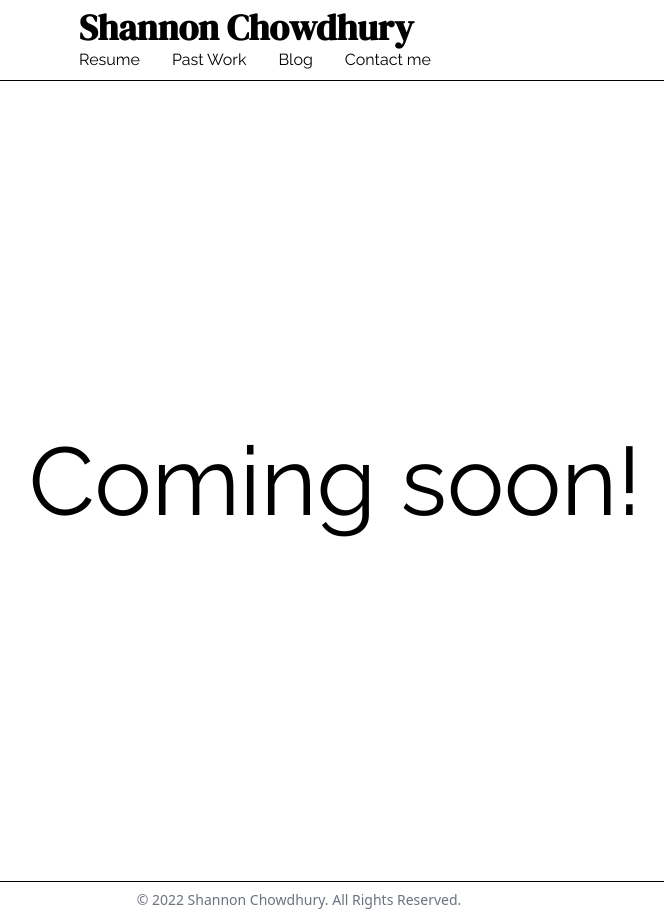
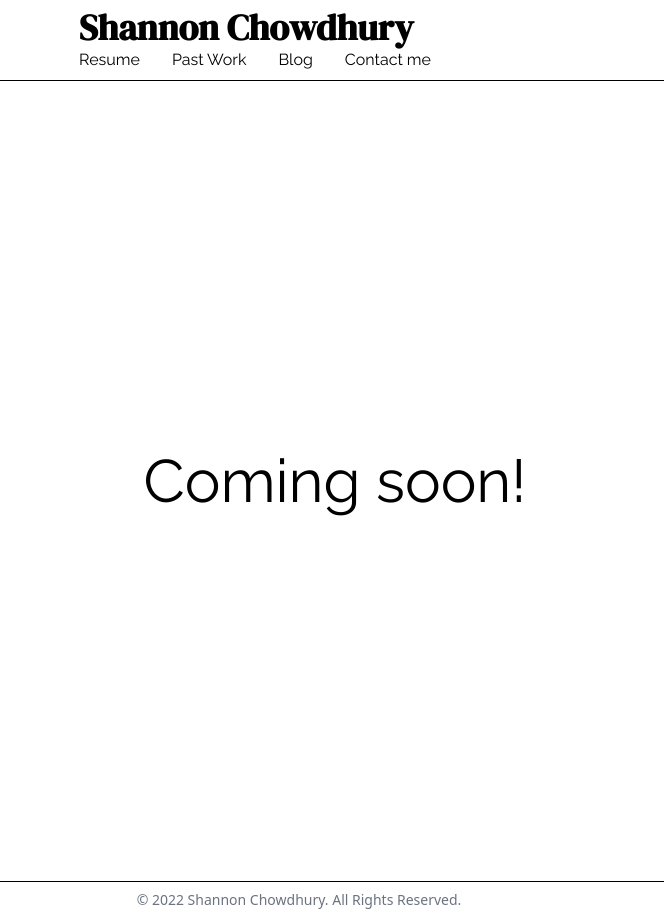
Before and after one commit to xeonmobius/portfolio, a Next.js app: page /pastWork in a window 1280 px wide. Shown: the whole page, without its empty margins (305-969 px from the left). Built offline with nearby package versions, Linux system fonts and the light colour scheme.

Commit message:
reduce size of Coming SOON

```diff
--- a/pages/pastWork.js
+++ b/pages/pastWork.js
@@ -1,7 +1,7 @@
 export default function PastWork() {
   return (
     <div className="flex justify-center items-center h-screen">
-      <h1 className='text-8xl raleway'>Coming soon!</h1>
+      <h1 className='text-6xl raleway'>Coming soon!</h1>
     </div>
   );
 }
```
